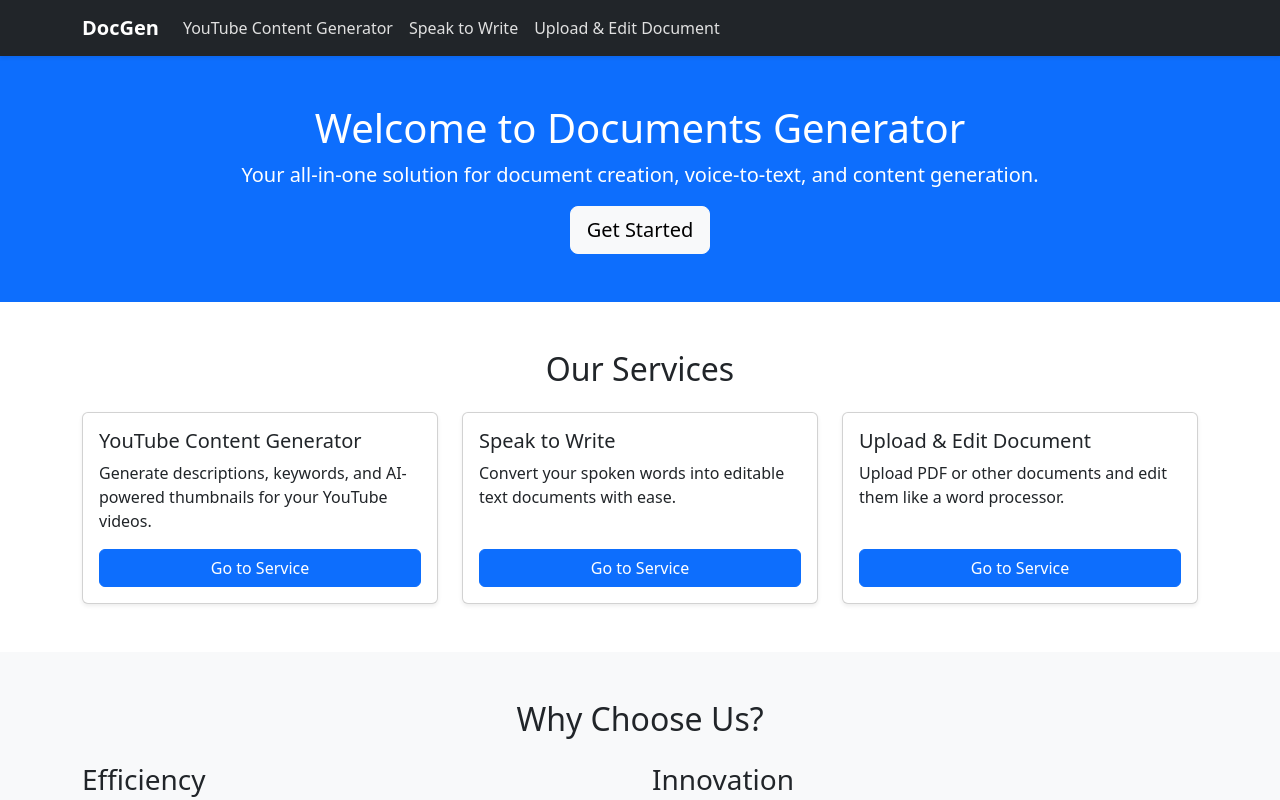
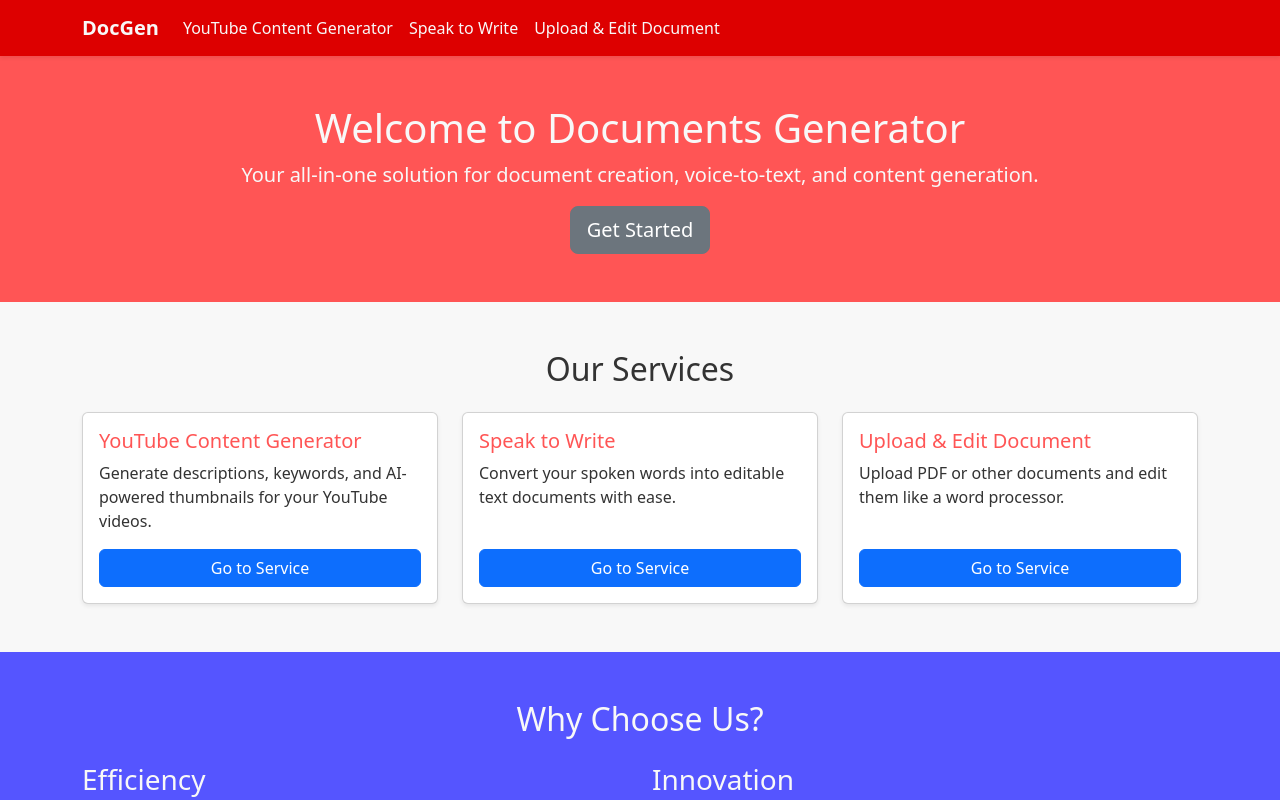
Before and after one commit to gitAji/document-generator-, a React (Create React App) app: page / in a window 1280 px wide. Shown: the top 800 px of the page. Built offline with nearby package versions, Linux system fonts and the light colour scheme.

Commit message:
feat: Implement new modern color theme
- Applied a new, consistent modern color theme across the site.
- Updated  and  with new background and text colors.
- Updated  with new Navbar background and link colors.
- Updated  with new section and button colors.

```diff
--- a/src/App.css
+++ b/src/App.css
@@ -3,16 +3,16 @@
 }
 
 .App-header {
-  background-color: #F5F5F5; /* Light Gray Background */
+  background-color: var(--background-color); /* Use CSS variable */
   min-height: 100vh;
   display: flex;
   flex-direction: column;
   align-items: center;
   justify-content: center;
   font-size: calc(10px + 2vmin);
-  color: #212121; /* Dark Gray Text */
+  color: var(--text-color); /* Use CSS variable */
 }
 
 .App-link {
-  color: #6200EE; /* Deep Purple */
+  color: var(--primary-color); /* Use CSS variable */
 }
--- a/src/components/Home.js
+++ b/src/components/Home.js
@@ -6,24 +6,24 @@ function Home() {
   return (
     <div className="home-page">
       {/* Hero Section */}
-      <section className="hero-section text-center py-5 bg-primary text-white">
+      <section className="hero-section text-center py-5" style={{ backgroundColor: 'var(--primary-color)', color: 'var(--background-color)' }}>
         <Container>
           <h1>Welcome to Documents Generator</h1>
           <p className="lead">Your all-in-one solution for document creation, voice-to-text, and content generation.</p>
-          <Button variant="light" size="lg" as={Link} to="/speak-to-write">Get Started</Button>
+          <Button variant="secondary" size="lg" as={Link} to="/speak-to-write">Get Started</Button>
         </Container>
       </section>
 
       {/* Services Section */}
-      <section className="services-section py-5">
+      <section className="services-section py-5" style={{ backgroundColor: 'var(--background-color)' }}>
         <Container>
-          <h2 className="text-center mb-4">Our Services</h2>
+          <h2 className="text-center mb-4" style={{ color: 'var(--text-color)' }}>Our Services</h2>
           <Row className="g-4">
             <Col md={4}>
               <Card className="h-100 shadow-sm">
                 <Card.Body className="d-flex flex-column">
-                  <Card.Title>YouTube Content Generator</Card.Title>
-                  <Card.Text>
+                  <Card.Title style={{ color: 'var(--primary-color)' }}>YouTube Content Generator</Card.Title>
+                  <Card.Text style={{ color: 'var(--text-color)' }}>
                     Generate descriptions, keywords, and AI-powered thumbnails for your YouTube videos.
                   </Card.Text>
                   <Button variant="primary" as={Link} to="/youtube-generator" className="mt-auto">Go to Service</Button>
@@ -33,8 +33,8 @@ function Home() {
             <Col md={4}>
               <Card className="h-100 shadow-sm">
                 <Card.Body className="d-flex flex-column">
-                  <Card.Title>Speak to Write</Card.Title>
-                  <Card.Text>
+                  <Card.Title style={{ color: 'var(--primary-color)' }}>Speak to Write</Card.Title>
+                  <Card.Text style={{ color: 'var(--text-color)' }}>
                     Convert your spoken words into editable text documents with ease.
                   </Card.Text>
                   <Button variant="primary" as={Link} to="/speak-to-write" className="mt-auto">Go to Service</Button>
@@ -44,8 +44,8 @@ function Home() {
             <Col md={4}>
               <Card className="h-100 shadow-sm">
                 <Card.Body className="d-flex flex-column">
-                  <Card.Title>Upload & Edit Document</Card.Title>
-                  <Card.Text>
+                  <Card.Title style={{ color: 'var(--primary-color)' }}>Upload & Edit Document</Card.Title>
+                  <Card.Text style={{ color: 'var(--text-color)' }}>
                     Upload PDF or other documents and edit them like a word processor.
                   </Card.Text>
                   <Button variant="primary" as={Link} to="/upload-edit" className="mt-auto">Go to Service</Button>
@@ -57,9 +57,9 @@ function Home() {
       </section>
 
       {/* Other Section */}
-      <section className="other-section py-5 bg-light">
+      <section className="other-section py-5" style={{ backgroundColor: 'var(--secondary-color)', color: 'var(--background-color)' }}>
         <Container>
-          <h2 className="text-center mb-4">Why Choose Us?</h2>
+          <h2 className="text-center mb-4" style={{ color: 'var(--background-color)' }}>Why Choose Us?</h2>
           <Row>
             <Col md={6}>
               <h3>Efficiency</h3>
--- a/src/components/NavbarComponent.js
+++ b/src/components/NavbarComponent.js
@@ -4,19 +4,21 @@ import { Link } from 'react-router-dom';
 
 function NavbarComponent() {
   return (
-    <Navbar bg="dark" variant="dark" expand="lg" className="shadow-sm" style={{ backgroundColor: '#3700B3' }}>
+    <Navbar expand="lg" className="shadow-sm" style={{ backgroundColor: 'var(--navbar-bg-color)' }}>
       <Container>
-        <Navbar.Brand as={Link} to="/" style={{ color: '#FFFFFF', fontWeight: 'bold' }}>DocGen</Navbar.Brand>
-        <Navbar.Toggle aria-controls="basic-navbar-nav" />
+        <Navbar.Brand as={Link} to="/" style={{ color: 'var(--background-color)', fontWeight: 'bold' }}>DocGen</Navbar.Brand>
+        <Navbar.Toggle aria-controls="basic-navbar-nav" style={{ borderColor: 'var(--background-color)' }}>
+          <span className="navbar-toggler-icon" style={{ filter: 'invert(1)' }}></span>
+        </Navbar.Toggle>
         <Navbar.Collapse id="basic-navbar-nav">
           <Nav className="me-auto">
-            <Nav.Link as={Link} to="/youtube-generator" style={{ color: '#E0E0E0' }}>
+            <Nav.Link as={Link} to="/youtube-generator" style={{ color: 'var(--background-color)' }}>
               YouTube Content Generator
             </Nav.Link>
-            <Nav.Link as={Link} to="/speak-to-write" style={{ color: '#E0E0E0' }}>
+            <Nav.Link as={Link} to="/speak-to-write" style={{ color: 'var(--background-color)' }}>
               Speak to Write
             </Nav.Link>
-            <Nav.Link as={Link} to="/upload-edit" style={{ color: '#E0E0E0' }}>
+            <Nav.Link as={Link} to="/upload-edit" style={{ color: 'var(--background-color)' }}>
               Upload & Edit Document
             </Nav.Link>
           </Nav>
--- a/src/index.css
+++ b/src/index.css
@@ -1,9 +1,20 @@
+:root {
+  --primary-color: #F55;
+  --secondary-color: #55F;
+  --accent-color: #5F5;
+  --background-color: #F8F8F8;
+  --text-color: #333333;
+  --navbar-bg-color: #D00;
+  --danger-color: #dc3545; /* Keeping Bootstrap's default red for danger */
+}
+
 body {
   margin: 0;
   font-family: 'Montserrat', sans-serif;
   -webkit-font-smoothing: antialiased;
   -moz-osx-font-smoothing: grayscale;
-  background-color: #F5F5F5; /* Light Gray Background */
+  background-color: var(--background-color); /* Use CSS variable */
+  color: var(--text-color); /* Use CSS variable */
 }
 
 code {
```
